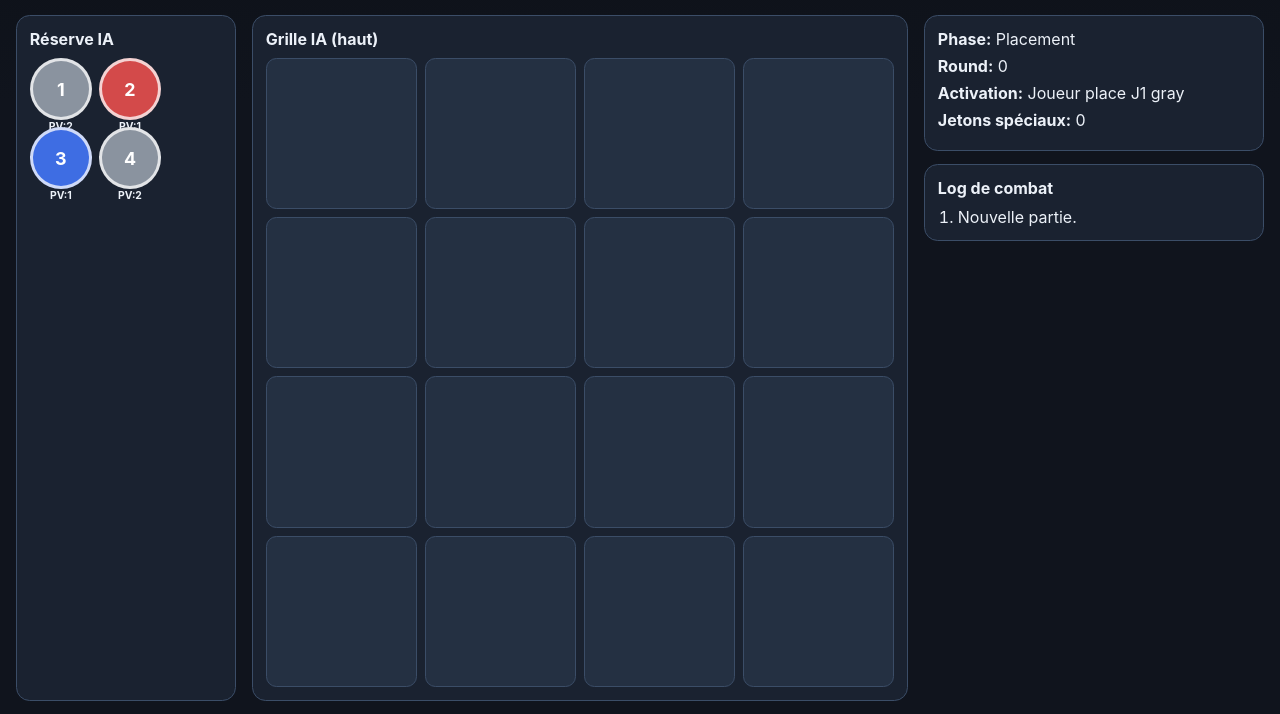
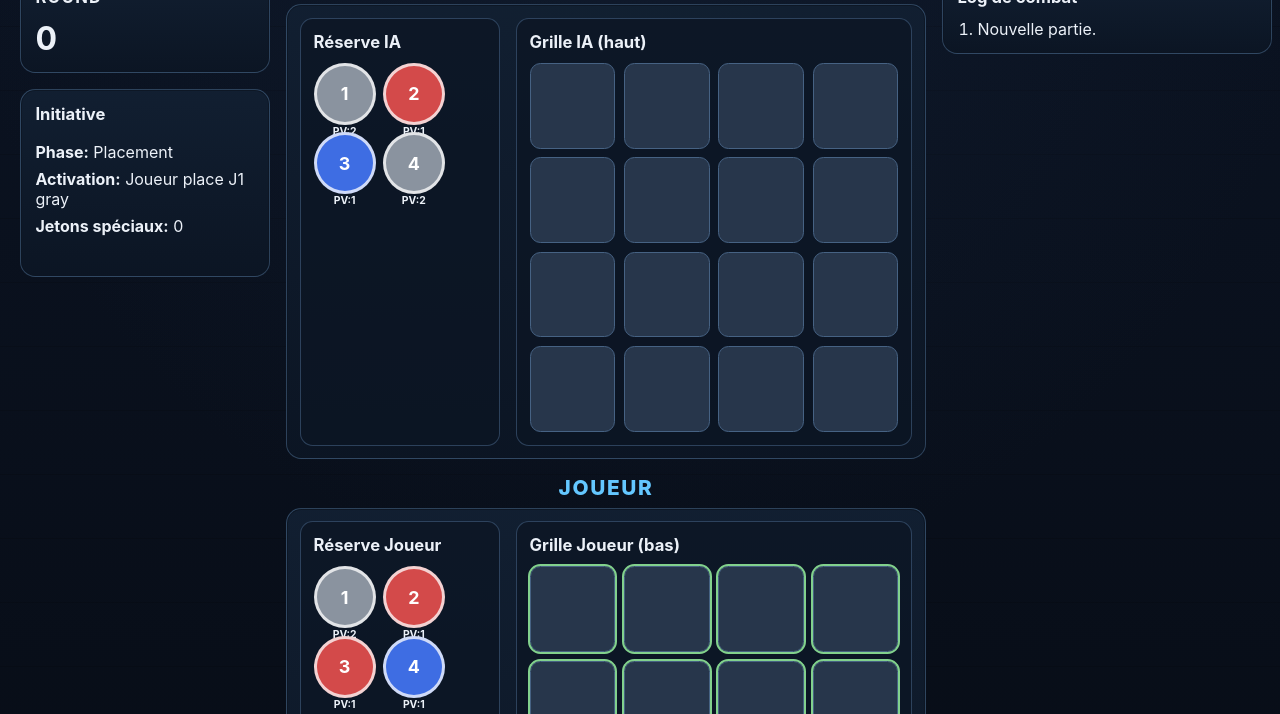
Before and after one commit to LeoSallanon/Pulp-Fission, a plain HTML site: page index.html in a window 1280 px wide. Shown: the part 99-813 px from the top of the page. Drawn offline with Linux system fonts and the light colour scheme.

Commit message:
Refactor phase 1 tactical UI layout structure

```diff
--- a/index.html
+++ b/index.html
@@ -13,9 +13,26 @@
         <button id="new-game-btn" type="button">Nouvelle partie</button>
       </header>
 
-      <section class="layout">
-        <section class="arena">
-          <div class="side-row">
+      <section class="battle-layout">
+        <aside class="left-rail">
+          <section class="hud-panel round-panel">
+            <h2>Round</h2>
+            <p id="round-label" class="round-value">1</p>
+          </section>
+
+          <section class="hud-panel status-panel" id="status-panel">
+            <h2>Initiative</h2>
+            <div><strong>Phase:</strong> <span id="phase-label"></span></div>
+            <div><strong>Activation:</strong> <span id="activation-label"></span></div>
+            <div><strong>Jetons spéciaux:</strong> <span id="special-token-label"></span></div>
+            <div class="winner" id="winner-label"></div>
+          </section>
+        </aside>
+
+        <section class="center-stage">
+          <section class="board-lane board-lane-ai">
+            <div class="lane-header">IA</div>
+            <div class="board-shell">
               <div class="reserve" id="ai-reserve">
                 <h2>Réserve IA</h2>
                 <div class="reserve-list" id="ai-reserve-list"></div>
@@ -25,8 +42,11 @@
                 <div class="grid" id="ai-grid"></div>
               </div>
             </div>
+          </section>
 
-          <div class="side-row">
+          <section class="board-lane board-lane-player">
+            <div class="lane-header">Joueur</div>
+            <div class="board-shell">
               <div class="reserve" id="player-reserve">
                 <h2>Réserve Joueur</h2>
                 <div class="reserve-list" id="player-reserve-list"></div>
@@ -37,17 +57,10 @@
               </div>
             </div>
           </section>
-
-        <aside class="sidebar">
-          <section class="status-panel" id="status-panel">
-            <div><strong>Phase:</strong> <span id="phase-label"></span></div>
-            <div><strong>Round:</strong> <span id="round-label"></span></div>
-            <div><strong>Activation:</strong> <span id="activation-label"></span></div>
-            <div><strong>Jetons spéciaux:</strong> <span id="special-token-label"></span></div>
-            <div class="winner" id="winner-label"></div>
         </section>
 
-          <section class="controls" id="controls">
+        <aside class="right-rail">
+          <section class="hud-panel controls" id="controls">
             <h2>Action joueur</h2>
             <p id="control-hint"></p>
             <div class="action-buttons">
@@ -58,7 +71,7 @@
             </div>
           </section>
 
-          <section class="log-panel">
+          <section class="hud-panel log-panel">
             <h2>Log de combat</h2>
             <ol id="combat-log"></ol>
           </section>
--- a/styles.css
+++ b/styles.css
@@ -1,11 +1,15 @@
 :root {
-  --bg: #10141d;
-  --panel: #1a2230;
-  --cell: #243042;
-  --line: #3b4d67;
+  --bg: #070c15;
+  --bg-grid: #0b1322;
+  --panel: #111b2a;
+  --panel-soft: #18263a;
+  --cell: #27364b;
+  --line: #355070;
+  --line-soft: rgba(108, 149, 196, 0.35);
   --text: #ecf1f8;
-  --muted: #a8b6c8;
+  --muted: #9db0c8;
   --accent: #6fc3ff;
+  --enemy: #d55252;
   --ok: #82d18d;
 }
 
@@ -16,14 +20,18 @@
 body {
   margin: 0;
   font-family: Inter, system-ui, -apple-system, Segoe UI, Roboto, sans-serif;
-  background: linear-gradient(180deg, #0d1118, #10141d 200px);
+  background:
+    radial-gradient(circle at 50% 0%, rgba(24, 41, 66, 0.32), transparent 54%),
+    repeating-linear-gradient(0deg, rgba(0, 0, 0, 0.14) 0 1px, transparent 1px 64px),
+    linear-gradient(180deg, var(--bg-grid), var(--bg));
   color: var(--text);
+  min-height: 100vh;
 }
 
 .app {
-  max-width: 1400px;
+  max-width: 1780px;
   margin: 0 auto;
-  padding: 1rem;
+  padding: 1rem 1.25rem 1.5rem;
 }
 
 .topbar {
@@ -34,19 +42,24 @@ body {
   margin-bottom: 1rem;
 }
 
+.topbar h1 {
+  margin: 0;
+}
+
 button {
-  background: var(--panel);
+  background: #132237;
   color: var(--text);
   border: 1px solid var(--line);
   border-radius: 0.5rem;
-  padding: 0.5rem 0.8rem;
+  padding: 0.55rem 0.9rem;
   cursor: pointer;
-  transition: transform 0.16s ease, border-color 0.16s ease;
+  transition: transform 0.16s ease, border-color 0.16s ease, box-shadow 0.16s ease;
 }
 
 button:hover:not(:disabled) {
   transform: translateY(-1px);
   border-color: var(--accent);
+  box-shadow: 0 0 0 1px rgba(111, 195, 255, 0.25);
 }
 
 button:disabled {
@@ -54,71 +67,106 @@ button:disabled {
   cursor: not-allowed;
 }
 
-.layout {
+.battle-layout {
   display: grid;
-  grid-template-columns: minmax(0, 1fr) 340px;
+  grid-template-columns: 290px minmax(760px, 1fr) 380px;
   gap: 1rem;
   align-items: start;
 }
 
-.arena {
+.left-rail,
+.right-rail,
+.center-stage {
   display: grid;
   gap: 1rem;
 }
 
-.side-row {
-  display: grid;
-  grid-template-columns: 220px minmax(0, 1fr);
-  gap: 1rem;
+.hud-panel,
+.board-shell {
+  background: linear-gradient(180deg, rgba(18, 32, 50, 0.96), rgba(12, 22, 36, 0.96));
+  border: 1px solid var(--line-soft);
+  border-radius: 0.95rem;
+  box-shadow: inset 0 0 0 1px rgba(13, 20, 34, 0.75);
 }
 
-.reserve,
-.board-block,
-.status-panel,
-.controls,
-.log-panel {
-  background: var(--panel);
-  border: 1px solid var(--line);
-  border-radius: 0.85rem;
-  padding: 0.8rem;
+.hud-panel {
+  padding: 0.9rem;
 }
 
-.reserve h2,
+.hud-panel h2,
 .board-block h2,
-.controls h2,
-.log-panel h2 {
-  margin-top: 0;
-  margin-bottom: 0.6rem;
-  font-size: 1rem;
+.reserve h2 {
+  margin: 0 0 0.7rem;
+  font-size: 1.04rem;
 }
 
-.sidebar {
-  position: sticky;
-  top: 1rem;
-  display: grid;
-  gap: 0.8rem;
-  max-height: calc(100vh - 2rem);
+.round-panel {
+  text-transform: uppercase;
+  letter-spacing: 0.08em;
+}
+
+.round-value {
+  margin: 0;
+  font-size: 2rem;
+  font-weight: 700;
 }
 
 .status-panel {
   display: grid;
-  gap: 0.45rem;
+  gap: 0.42rem;
 }
 
 .winner {
   color: var(--ok);
   font-weight: 700;
+  min-height: 1.2rem;
+}
+
+.board-lane {
+  display: grid;
+  gap: 0.45rem;
+}
+
+.board-lane-ai .lane-header {
+  color: #ff6b6b;
+}
+
+.board-lane-player .lane-header {
+  color: #64c7ff;
+}
+
+.lane-header {
+  font-size: 1.3rem;
+  font-weight: 800;
+  text-transform: uppercase;
+  letter-spacing: 0.08em;
+  text-align: center;
+}
+
+.board-shell {
+  display: grid;
+  grid-template-columns: 230px minmax(0, 1fr);
+  gap: 1rem;
+  padding: 0.8rem;
+}
+
+.reserve,
+.board-block {
+  background: rgba(13, 22, 36, 0.76);
+  border: 1px solid var(--line-soft);
+  border-radius: 0.8rem;
+  padding: 0.8rem;
 }
 
 .grid {
   display: grid;
   grid-template-columns: repeat(4, minmax(84px, 1fr));
-  gap: 0.5rem;
+  gap: 0.55rem;
 }
 
 .cell {
   background: var(--cell);
-  border: 1px solid var(--line);
+  border: 1px solid #466283;
   border-radius: 0.65rem;
   aspect-ratio: 1 / 1;
   padding: 0.2rem;
@@ -129,7 +177,7 @@ button:disabled {
 }
 
 .cell:hover {
-  box-shadow: inset 0 0 0 1px #6ba3d8;
+  box-shadow: inset 0 0 0 1px #8ab6e0;
 }
 
 .cell.can-move {
@@ -207,7 +255,7 @@ button:disabled {
 #combat-log {
   margin: 0;
   padding-left: 1.25rem;
-  max-height: 40vh;
+  max-height: 46vh;
   overflow: auto;
 }
 
@@ -222,39 +270,80 @@ button:disabled {
 
 @keyframes pulseMove {
   0%,
-  100% { box-shadow: 0 0 0 0 rgba(111, 195, 255, 0.18); }
-  50% { box-shadow: 0 0 0 6px rgba(111, 195, 255, 0.04); }
+  100% {
+    box-shadow: 0 0 0 0 rgba(111, 195, 255, 0.18);
+  }
+  50% {
+    box-shadow: 0 0 0 6px rgba(111, 195, 255, 0.04);
+  }
 }
 
 @keyframes piecePop {
-  from { transform: scale(0.9); }
-  to { transform: scale(1); }
+  from {
+    transform: scale(0.9);
+  }
+  to {
+    transform: scale(1);
+  }
 }
 
 @keyframes activePulse {
   0%,
-  100% { transform: scale(1); }
-  50% { transform: scale(1.05); }
+  100% {
+    transform: scale(1);
+  }
+  50% {
+    transform: scale(1.05);
+  }
 }
 
 @keyframes logIn {
-  from { opacity: 0; transform: translateY(2px); }
-  to { opacity: 1; transform: translateY(0); }
+  from {
+    opacity: 0;
+    transform: translateY(2px);
+  }
+  to {
+    opacity: 1;
+    transform: translateY(0);
+  }
 }
 
-@media (max-width: 1120px) {
-  .layout {
+@media (max-width: 1450px) {
+  .battle-layout {
+    grid-template-columns: 250px minmax(640px, 1fr) 330px;
+  }
+
+  .board-shell {
+    grid-template-columns: 200px minmax(0, 1fr);
+  }
+}
+
+@media (max-width: 1200px) {
+  .battle-layout {
     grid-template-columns: 1fr;
   }
 
-  .sidebar {
-    position: static;
-    max-height: none;
+  .left-rail,
+  .right-rail {
+    grid-template-columns: repeat(2, minmax(0, 1fr));
+  }
+
+  .center-stage {
+    order: -1;
   }
 }
 
 @media (max-width: 760px) {
-  .side-row {
+  .app {
+    padding: 0.75rem;
+  }
+
+  .board-shell {
+    grid-template-columns: 1fr;
+  }
+
+  .left-rail,
+  .right-rail {
     grid-template-columns: 1fr;
   }
 
```
Lines whose indentation alone changed are shown as unchanged.
